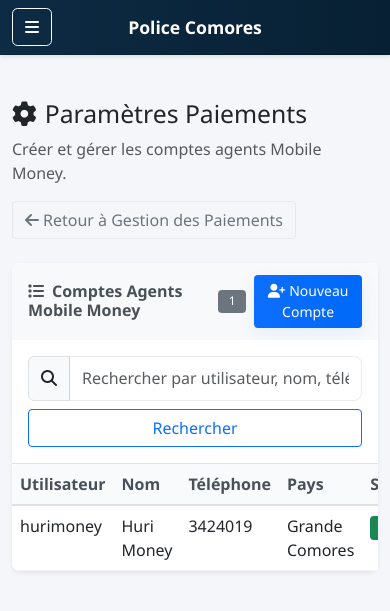
After one commit to smarttechnology-km/brigade-mobile, a Flask app: page /payments/settings in a window 390 px wide. The commit adds this page. Shown: the top 611 px of the page. Run offline with Flask 3, Linux system fonts and the light colour scheme; a user stored in the database is signed in; some libraries are stand-ins or nearby versions.

Commit message:
Add files via upload

```diff
--- a/app/templates/base.html
+++ b/app/templates/base.html
@@ -137,6 +137,12 @@
             <a class="nav-link text-white {% if request.path.startswith('/vignette-settings') %}active{% endif %}" href="/vignette-settings"><i class="fas fa-cog me-2"></i> Paramètres Vignettes</a>
             <a class="nav-link text-white {% if request.path.startswith('/vignette-finance') %}active{% endif %}" href="/vignette-finance"><i class="fas fa-chart-bar me-2"></i> Finance Vignettes</a>
             <a class="nav-link text-white {% if request.path.startswith('/vignette-daily-report') %}active{% endif %}" href="/vignette-daily-report"><i class="fas fa-file-alt me-2"></i> Rapport Journalier</a>
+            {% endif %}
+
+            {% if current_user.is_authenticated and (current_user.role == 'mobile_money_agent') %}
+            <a class="nav-link text-white {% if request.path.startswith('/mobile-money-dashboard') %}active{% endif %}" href="/mobile-money-dashboard"><i class="fas fa-wallet me-2"></i> Dashboard Mobile Money</a>
+            <a class="nav-link text-white {% if request.path.startswith('/mobile-money-vignettes') %}active{% endif %}" href="/mobile-money-vignettes"><i class="fas fa-ticket-alt me-2"></i> Paiement Vignettes</a>
+            <a class="nav-link text-white {% if request.path.startswith('/mobile-money-archive') %}active{% endif %}" href="/mobile-money-archive"><i class="fas fa-archive me-2"></i> Archive Paiements</a>
             {% endif %}
 
             {% if current_user.is_authenticated and (current_user.is_admin or (current_user.role in ['policier','judiciaire'])) %}
--- a/app/templates/fines.html
+++ b/app/templates/fines.html
@@ -95,7 +95,7 @@
       <!-- Pagination Controls -->
       <div class="d-flex justify-content-between align-items-center mt-3">
         <div class="text-muted small">
-          Affichage <span id="fines-pagination-start">0</span>-<span id="fines-pagination-end">0</span> sur <span id="fines-pagination-total">0</span> amendes
+          Affichage <span id="fines-pagination-start">0</span>-<span id="fines-pagination-end">0</span> sur <span id="fines-pagination-total">0</span> véhicule(s)
         </div>
         <nav aria-label="Pagination des amendes">
           <ul class="pagination mb-0" id="fines-pagination-controls">
--- a/app/templates/payments.html
+++ b/app/templates/payments.html
@@ -18,7 +18,10 @@
           <button type="button" class="btn btn-sm btn-outline-secondary" data-view="archive">Archive des factures</button>
         </div>
       </div>
-      <div>
+      <div class="d-flex gap-2">
+        <a href="{{ url_for('main.payments_settings_page') }}" class="btn btn-sm btn-outline-secondary">
+          <i class="fas fa-cog me-1"></i>Paramètre
+        </a>
         <button id="export-archive" class="btn btn-sm btn-outline-secondary" style="display:none;"><i class="fas fa-file-pdf me-1"></i>Exporter PDF</button>
       </div>
     </div>
--- /dev/null
+++ b/app/templates/payments_settings.html
@@ -0,0 +1,257 @@
+{% extends "base.html" %}
+
+{% block title %}Paramètres Paiements{% endblock %}
+
+{% block content %}
+<div class="container py-4">
+  <div class="row mb-4 align-items-center">
+    <div class="col-md-8">
+      <h2><i class="fas fa-cog me-2"></i>Paramètres Paiements</h2>
+      <p class="text-muted mb-0">Créer et gérer les comptes agents Mobile Money.</p>
+    </div>
+    <div class="col-md-4 text-md-end mt-3 mt-md-0">
+      <a href="{{ url_for('main.payments_page') }}" class="btn btn-outline-secondary">
+        <i class="fas fa-arrow-left me-1"></i>Retour à Gestion des Paiements
+      </a>
+    </div>
+  </div>
+
+  {% if status == 'success' %}
+  <div class="alert alert-success" role="alert">
+    {{ message or 'Opération effectuée avec succès.' }}
+  </div>
+  {% elif status == 'error' %}
+  <div class="alert alert-danger" role="alert">
+    {{ message or 'Une erreur est survenue.' }}
+  </div>
+  {% endif %}
+
+  <div class="row">
+    <div class="col-12">
+      <div class="card border-0 shadow-sm">
+        <div class="card-header bg-light d-flex justify-content-between align-items-center gap-2">
+          <h6 class="mb-0 flex-grow-1"><i class="fas fa-list me-2"></i>Comptes Agents Mobile Money</h6>
+          <span class="badge bg-secondary">{{ mobile_money_accounts|length }}</span>
+          <button
+            type="button"
+            class="btn btn-sm btn-primary"
+            data-bs-toggle="modal"
+            data-bs-target="#createAgentModal">
+            <i class="fas fa-user-plus me-1"></i>Nouveau Compte
+          </button>
+        </div>
+        <div class="card-body border-bottom">
+          <form method="GET" action="{{ url_for('main.payments_settings_page') }}" class="row g-2 align-items-center">
+            <div class="col-md-9">
+              <div class="input-group">
+                <span class="input-group-text"><i class="fas fa-search"></i></span>
+                <input type="text" name="q" class="form-control" placeholder="Rechercher par utilisateur, nom, téléphone, email, pays..." value="{{ q or '' }}">
+              </div>
+            </div>
+            <div class="col-md-3 d-grid">
+              <button type="submit" class="btn btn-outline-primary">Rechercher</button>
+            </div>
+          </form>
+        </div>
+        <div class="card-body p-0">
+          <div class="table-responsive">
+            <table class="table table-hover mb-0">
+              <thead class="table-light">
+                <tr>
+                  <th>Utilisateur</th>
+                  <th>Nom</th>
+                  <th>Téléphone</th>
+                  <th>Pays</th>
+                  <th>Statut</th>
+                  <th>Créé le</th>
+                  <th>Actions</th>
+                </tr>
+              </thead>
+              <tbody>
+                {% if mobile_money_accounts %}
+                  {% for account in mobile_money_accounts %}
+                  <tr>
+                    <td>{{ account.username }}</td>
+                    <td>{{ account.full_name or '-' }}</td>
+                    <td>{{ account.phone or '-' }}</td>
+                    <td>{{ account.country or '-' }}</td>
+                    <td>
+                      {% if account.is_active %}
+                        <span class="badge bg-success">Actif</span>
+                      {% else %}
+                        <span class="badge bg-secondary">Inactif</span>
+                      {% endif %}
+                    </td>
+                    <td>{{ account.created_at.strftime('%d/%m/%Y %H:%M') if account.created_at else '-' }}</td>
+                    <td>
+                      <div class="d-flex gap-1">
+                        <button
+                          type="button"
+                          class="btn btn-sm btn-outline-primary"
+                          data-bs-toggle="modal"
+                          data-bs-target="#editAgentModal"
+                          data-id="{{ account.id }}"
+                          data-username="{{ account.username }}"
+                          data-full-name="{{ account.full_name or '' }}"
+                          data-phone="{{ account.phone or '' }}"
+                          data-email="{{ account.email or '' }}"
+                          data-country="{{ account.country or '' }}"
+                          onclick="prefillEditAgentModal(this)">
+                          Modifier
+                        </button>
+
+                        <form method="POST" action="{{ url_for('main.toggle_mobile_money_agent_account', user_id=account.id) }}" onsubmit="return confirm('Confirmer cette action ?');">
+                          <input type="hidden" name="q" value="{{ q or '' }}">
+                          {% if account.is_active %}
+                            <input type="hidden" name="action" value="deactivate">
+                            <button type="submit" class="btn btn-sm btn-outline-warning">Désactiver</button>
+                          {% else %}
+                            <input type="hidden" name="action" value="activate">
+                            <button type="submit" class="btn btn-sm btn-outline-success">Activer</button>
+                          {% endif %}
+                        </form>
+
+                        <form method="POST" action="{{ url_for('main.delete_mobile_money_agent_account', user_id=account.id) }}" onsubmit="return confirm('Supprimer ce compte définitivement ?');">
+                          <input type="hidden" name="q" value="{{ q or '' }}">
+                          <button type="submit" class="btn btn-sm btn-outline-danger">Supprimer</button>
+                        </form>
+                      </div>
+                    </td>
+                  </tr>
+                  {% endfor %}
+                {% else %}
+                  <tr>
+                    <td colspan="7" class="text-center text-muted py-4">Aucun compte agent Mobile Money pour le moment.</td>
+                  </tr>
+                {% endif %}
+              </tbody>
+            </table>
+          </div>
+        </div>
+      </div>
+    </div>
+  </div>
+</div>
+
+<!-- Modal: Create Agent Account -->
+<div class="modal fade" id="createAgentModal" tabindex="-1" aria-hidden="true">
+  <div class="modal-dialog modal-dialog-centered">
+    <div class="modal-content">
+      <div class="modal-header">
+        <h5 class="modal-title"><i class="fas fa-user-plus me-2"></i>Nouveau Compte Agent Mobile Money</h5>
+        <button type="button" class="btn-close" data-bs-dismiss="modal" aria-label="Close"></button>
+      </div>
+      <form method="POST" action="{{ url_for('main.create_mobile_money_agent_account') }}">
+        <div class="modal-body">
+          <div class="mb-3">
+            <label for="username" class="form-label">Nom utilisateur <span class="text-danger">*</span></label>
+            <input type="text" id="username" name="username" class="form-control" required>
+          </div>
+          <div class="mb-3">
+            <label for="password" class="form-label">Mot de passe <span class="text-danger">*</span></label>
+            <input type="password" id="password" name="password" class="form-control" required>
+          </div>
+          <div class="mb-3">
+            <label for="full_name" class="form-label">Nom complet</label>
+            <input type="text" id="full_name" name="full_name" class="form-control">
+          </div>
+          <div class="mb-3">
+            <label for="phone" class="form-label">Téléphone</label>
+            <input type="text" id="phone" name="phone" class="form-control" placeholder="Ex: 3123456">
+          </div>
+          <div class="mb-3">
+            <label for="email" class="form-label">Email</label>
+            <input type="email" id="email" name="email" class="form-control">
+          </div>
+          <div class="mb-3">
+            <label for="country" class="form-label">Pays <span class="text-danger">*</span></label>
+            <select id="country" name="country" class="form-select" required>
+              <option value="">-- Sélectionner --</option>
+              <option value="Grande Comores" {% if current_user.country == 'Grande Comores' %}selected{% endif %}>Grande Comores</option>
+              <option value="Anjouan" {% if current_user.country == 'Anjouan' %}selected{% endif %}>Anjouan</option>
+              <option value="Moheli" {% if current_user.country == 'Moheli' %}selected{% endif %}>Moheli</option>
+            </select>
+          </div>
+        </div>
+        <div class="modal-footer">
+          <button type="button" class="btn btn-secondary" data-bs-dismiss="modal">Annuler</button>
+          <button type="submit" class="btn btn-primary">
+            <i class="fas fa-save me-1"></i>Créer le compte
+          </button>
+        </div>
+      </form>
+    </div>
+  </div>
+</div>
+
+<!-- Modal: Edit Agent Account -->
+<div class="modal fade" id="editAgentModal" tabindex="-1" aria-hidden="true">
+  <div class="modal-dialog modal-dialog-centered">
+    <div class="modal-content">
+      <div class="modal-header">
+        <h5 class="modal-title"><i class="fas fa-user-edit me-2"></i>Modifier Compte Agent</h5>
+        <button type="button" class="btn-close" data-bs-dismiss="modal" aria-label="Close"></button>
+      </div>
+      <form method="POST" id="edit-agent-form">
+        <div class="modal-body">
+          <input type="hidden" name="q" value="{{ q or '' }}">
+          <div class="mb-3">
+            <label for="edit-username" class="form-label">Nom utilisateur <span class="text-danger">*</span></label>
+            <input type="text" id="edit-username" name="username" class="form-control" required>
+          </div>
+          <div class="mb-3">
+            <label for="edit-full-name" class="form-label">Nom complet</label>
+            <input type="text" id="edit-full-name" name="full_name" class="form-control">
+          </div>
+          <div class="mb-3">
+            <label for="edit-phone" class="form-label">Téléphone</label>
+            <input type="text" id="edit-phone" name="phone" class="form-control">
+          </div>
+          <div class="mb-3">
+            <label for="edit-email" class="form-label">Email</label>
+            <input type="email" id="edit-email" name="email" class="form-control">
+          </div>
+          <div class="mb-3">
+            <label for="edit-country" class="form-label">Pays <span class="text-danger">*</span></label>
+            <select id="edit-country" name="country" class="form-select" required>
+              <option value="">-- Sélectionner --</option>
+              <option value="Grande Comores">Grande Comores</option>
+              <option value="Anjouan">Anjouan</option>
+              <option value="Moheli">Moheli</option>
+            </select>
+          </div>
+          <div class="mb-0">
+            <label for="edit-password" class="form-label">Nouveau mot de passe <span class="text-muted">(optionnel)</span></label>
+            <input type="password" id="edit-password" name="password" class="form-control">
+          </div>
+        </div>
+        <div class="modal-footer">
+          <button type="button" class="btn btn-secondary" data-bs-dismiss="modal">Annuler</button>
+          <button type="submit" class="btn btn-primary">Enregistrer</button>
+        </div>
+      </form>
+    </div>
+  </div>
+</div>
+
+<script>
+  function prefillEditAgentModal(button) {
+    const id = button.getAttribute('data-id');
+    const username = button.getAttribute('data-username') || '';
+    const fullName = button.getAttribute('data-full-name') || '';
+    const phone = button.getAttribute('data-phone') || '';
+    const email = button.getAttribute('data-email') || '';
+    const country = button.getAttribute('data-country') || '';
+
+    const form = document.getElementById('edit-agent-form');
+    form.setAttribute('action', '/api/payments/mobile-money-agents/' + id + '/update');
+
+    document.getElementById('edit-username').value = username;
+    document.getElementById('edit-full-name').value = fullName;
+    document.getElementById('edit-phone').value = phone;
+    document.getElementById('edit-email').value = email;
+    document.getElementById('edit-country').value = country;
+    document.getElementById('edit-password').value = '';
+  }
+</script>
+{% endblock %}
```
Also changed, not shown: app/templates/mobile_money_archive.html (added, +157 -0 lines), app/templates/mobile_money_dashboard.html (added, +129 -0 lines), app/templates/mobile_money_vignettes.html (added, +97 -0 lines).
